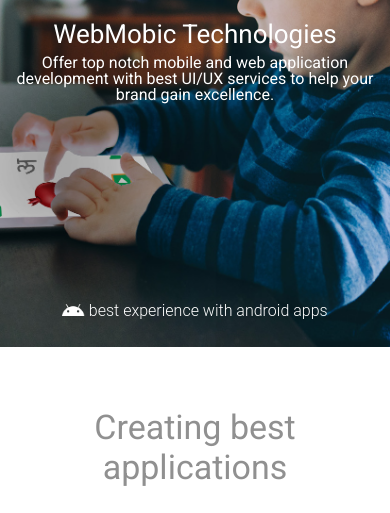
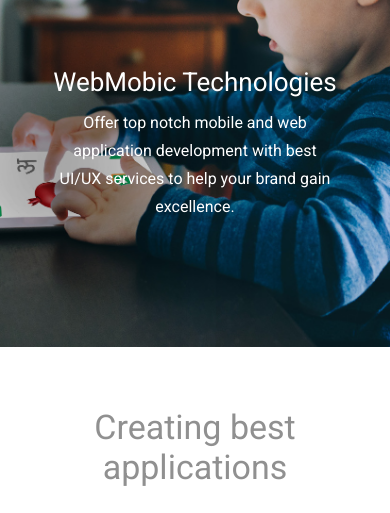
Before and after one commit to webmobic/webmobic.github.io, a plain HTML site: page index.html in a window 390 px wide. Shown: the part 59-572 px from the top of the page. Drawn offline with nearby package versions, Linux system fonts and the light colour scheme; a web font is replaced by a local one.

Commit message:
dkosta4
css changes

```diff
--- a/css/styles.css
+++ b/css/styles.css
@@ -188,12 +188,13 @@ a img{
 
 .android-slogan {
   font-size: 60px;
-  padding-top: 260px;
+  padding:260px 5% 0px 5%;
 }
 
 .android-sub-slogan {
   font-size: 21px;
-  padding-top: 24px;
+    padding: 2% 10%;
+    line-height: 28px;
 }
 
 .android-create-character {
@@ -509,7 +510,8 @@ a img{
   .android-slogan {
     font-size: 26px;
     margin: 0 16px;
-    padding-top: 24px;
+    padding-top: 17%;
+      line-height: 38px;
   }
 
   .android-sub-slogan {
```
